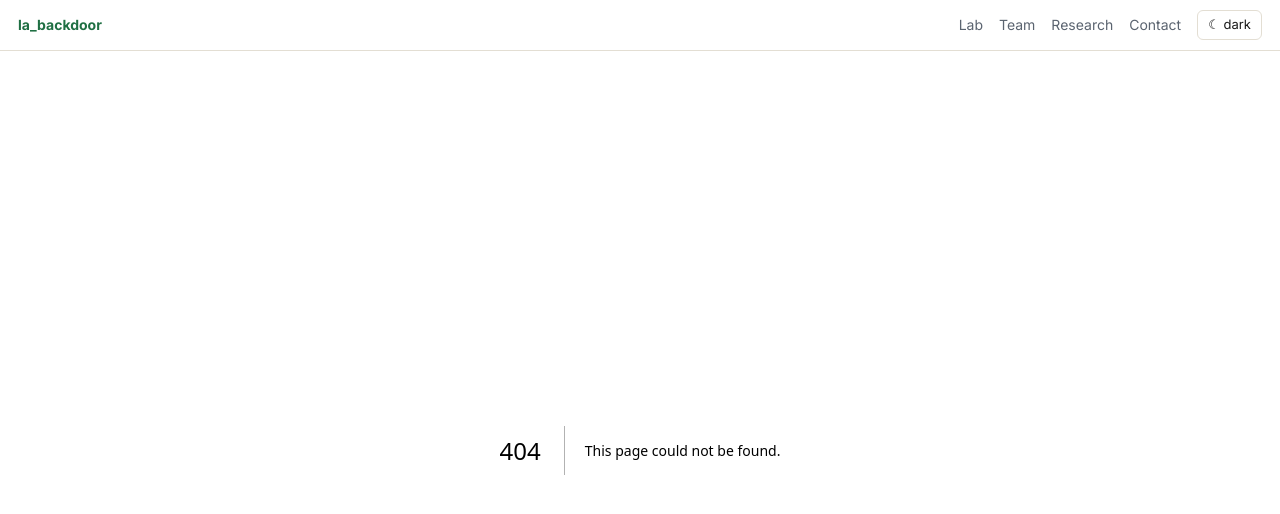
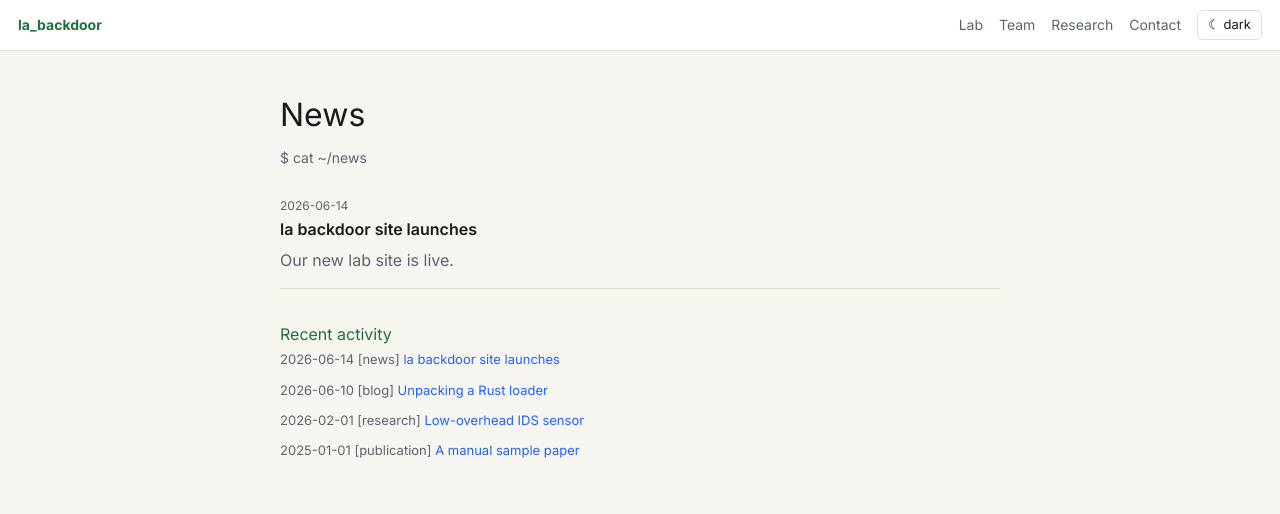
Before and after one commit to LaBackDoor/labackdoor, a Next.js app: page /news in a window 1280 px wide. Before the commit this address had no page. Shown: the top 514 px of the page. Built offline with nearby package versions, Linux system fonts and the light colour scheme.

Commit message:
feat: add news page with recent activity
Also fix pre-existing TypeScript error in loader.ts where the ternary
expression for scholar links was inferred as a union type instead of
Record<string, string>, blocking the production build.

```diff
--- /dev/null
+++ b/src/app/news/page.tsx
@@ -0,0 +1,35 @@
+import { getNews, getRecentActivity } from '@/content/loader';
+import { PageShell } from '@/components/PageShell';
+
+export default function NewsPage() {
+  const news = getNews();
+  const activity = getRecentActivity(12);
+  return (
+    <PageShell title="News" subtitle="$ cat ~/news">
+      <section style={{ marginBottom: 32 }}>
+        <ul style={{ listStyle: 'none', padding: 0, display: 'grid', gap: 16 }}>
+          {news.map((n) => (
+            <li key={n.slug} style={{ borderBottom: '1px solid var(--border)', paddingBottom: 14 }}>
+              <div style={{ fontFamily: 'var(--font-mono), monospace', fontSize: 12, color: 'var(--fg-muted)' }}>{n.frontmatter.date}</div>
+              <div style={{ fontWeight: 600 }}>
+                {n.frontmatter.link ? <a href={n.frontmatter.link} style={{ color: 'var(--fg)' }}>{n.frontmatter.title}</a> : n.frontmatter.title}
+              </div>
+              <p style={{ color: 'var(--fg-muted)', margin: '4px 0 0' }}>{n.frontmatter.summary}</p>
+            </li>
+          ))}
+        </ul>
+      </section>
+      <section>
+        <h2 style={{ fontSize: 16, color: 'var(--accent)', fontFamily: 'var(--font-mono), monospace' }}>Recent activity</h2>
+        <ul style={{ listStyle: 'none', padding: 0, display: 'grid', gap: 8 }}>
+          {activity.map((a, i) => (
+            <li key={i} style={{ fontFamily: 'var(--font-mono), monospace', fontSize: 13 }}>
+              <span style={{ color: 'var(--fg-muted)' }}>{a.date.slice(0, 10)} [{a.kind}] </span>
+              <a href={a.route} style={{ color: 'var(--accent-2)' }}>{a.title}</a>
+            </li>
+          ))}
+        </ul>
+      </section>
+    </PageShell>
+  );
+}
--- a/src/content/loader.ts
+++ b/src/content/loader.ts
@@ -129,7 +129,7 @@ export function getPublications(): Publication[] {
       venue: e.venue ?? '',
       year: e.year,
       type: 'paper',
-      links: e.link ? { scholar: e.link } : {},
+      links: (e.link ? { scholar: e.link } : {}) as Record<string, string>,
       source: 'scholar' as const,
     }));
   }
```
Also changed, not shown: 1 other file (tests, documents, lock files or other folders).
